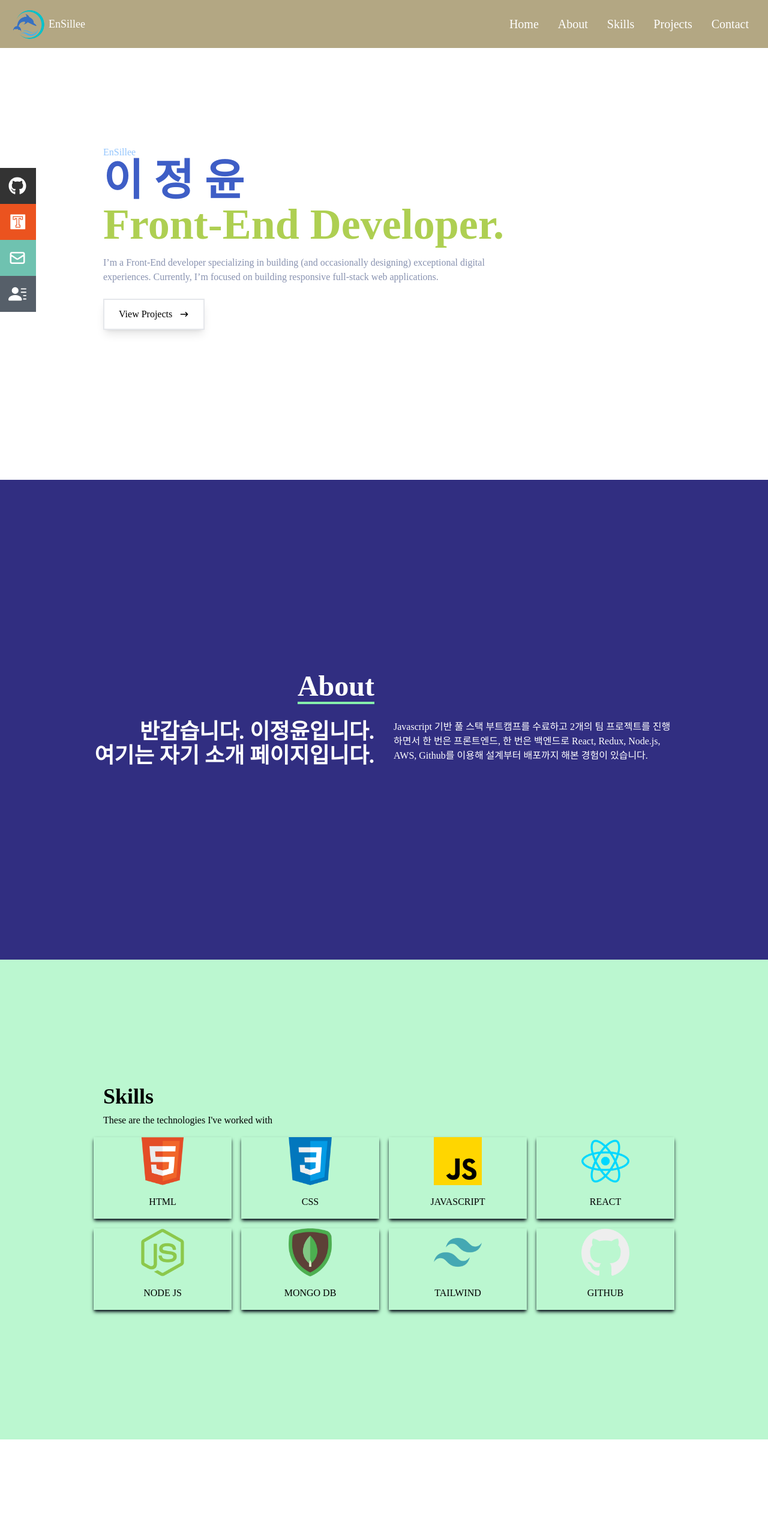
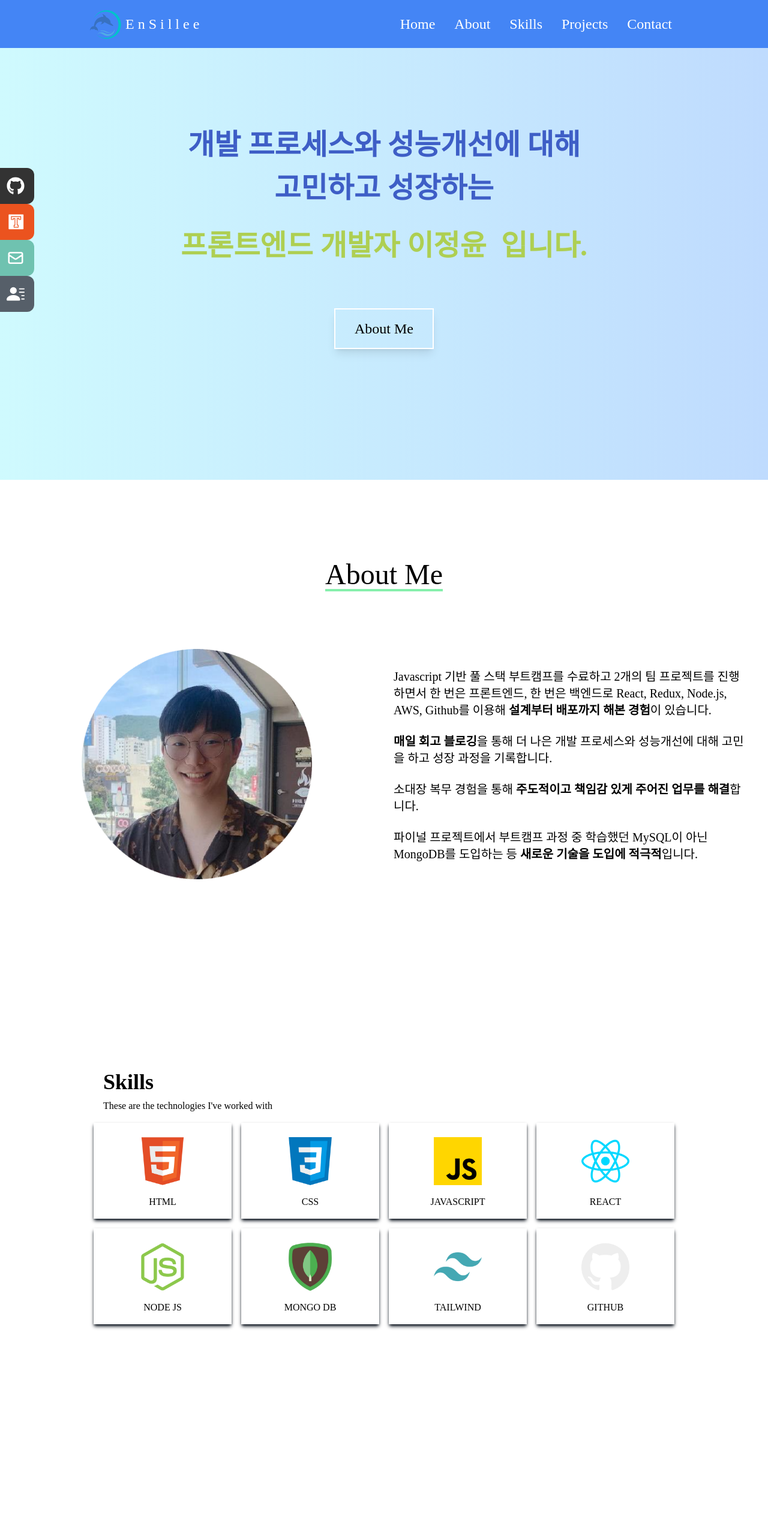
Before and after one commit to EnSillee/Portfolio, a React (Create React App) app: page / in a window 1280 px wide. Shown: the top 2566 px of the page at 60% size. Built offline with nearby package versions, Linux system fonts and the light colour scheme.

Commit message:
FIX reponsive css

```diff
--- a/src/components/About.jsx
+++ b/src/components/About.jsx
@@ -1,30 +1,44 @@
 import React from 'react';
+import profileimg from '../assets/profile_img.png';
 
 const About = () => {
   return (
-    <div name="about" className="w-full h-screen bg-indigo-900 text-white">
+    <div name="about" className="w-full h-screen bg-white">
       <div className="flex flex-col justify-center items-center w-full h-full">
-        <div className="max-w-[1000px] w-full grid grid-cols-2 gap-8">
-          <div className=" sm:text-right pb-8 pl-4">
-            <p className=" text-5xl font-bold inline border-b-4 border-green-300">
-              About
-            </p>
+        <div className="max-w-[600px] md:max-w-[1250px] w-full grid grid-cols-1 gap-8">
+          <div className=" jua mx-auto mb-24 text-5xl inline border-b-4 border-green-300">
+            About Me
+          </div>
+        </div>
+
+        <div className=" max-w-[600px] md:max-w-[1250px] w-full grid md:grid-cols-2 gap-8 px-4">
+
+          <div className=" sm:text-right text-4xl">
+            <span className=''>
+              <img
+                src={profileimg}
+                alt="profile"
+                style={{ width: '24rem' }}
+                className=" mx-auto "
+              />
+            </span>
           </div>
 
-          <div></div>
-        </div>
-
-        <div className="max-w-[1000px] w-full grid sm:grid-cols-2 gap-8 px-4">
-          <div className="sm:text-right text-4xl font-bold">
-            <p>반갑습니다. 이정윤입니다.</p>
-            <p>여기는 자기 소개 페이지입니다.</p>
-          </div>
-          <div>
-            <p>
+          <div className='nanum'>
+            <p className=' pt-12 pb-6 md:pt-0 md:mt-8 text-lg lg:text-xl'>
               Javascript 기반 풀 스택 부트캠프를 수료하고 2개의 팀 프로젝트를
               진행하면서 한 번은 프론트엔드, 한 번은 백엔드로 React, Redux,
-              Node.js, AWS, Github를 이용해 설계부터 배포까지 해본 경험이
+              Node.js, AWS, Github를 이용해 <strong>설계부터 배포까지 해본 경험</strong>이
               있습니다.
+            </p>
+            <p className=' pb-6 text-lg lg:text-xl'>
+             <strong>매일 회고 블로깅</strong>을 통해 더 나은 개발 프로세스와 성능개선에 대해 고민을 하고 성장 과정을 기록합니다.
+            </p>
+            <p className=' pb-6 text-lg lg:text-xl'>
+            소대장 복무 경험을 통해  <strong>주도적이고 책임감 있게 주어진 업무를 해결</strong>합니다.
+            </p>
+            <p className=' pb-6 text-lg lg:text-xl'>
+            파이널 프로젝트에서 부트캠프 과정 중 학습했던 MySQL이 아닌 MongoDB를 도입하는 등 <strong>새로운 기술을 도입에 적극적</strong>입니다.
             </p>
           </div>
         </div>
--- a/src/components/Home.jsx
+++ b/src/components/Home.jsx
@@ -1,35 +1,36 @@
 import React from 'react';
-import { HiArrowNarrowRight } from 'react-icons/hi';
 import { Link } from 'react-scroll';
+// import background from '../assets/growth.png'
 
 const Home = () => {
   return (
-    <div name="home" className=" w-full h-screen bg-[#ffffff]">
+    <div name="home" className=" jua w-full h-screen bg-gradient-to-r from-cyan-100 to-blue-200">
       {/* Container */}
-      <div className="max-w-[1000px] mx-auto px-8 flex flex-col justify-center h-full">
-        <p className=" text-blue-300">EnSillee</p>
-        <h1 className=" text-4xl sm:text-7xl font-bold text-[#3e5ec6]">
-          이 정 윤
+      <div className="max-w-[1000px] mx-auto px-8 flex flex-col justify-center items-center h-full">
+        <p className=" text-blue-300"></p>
+        <h1 className=" text-4xl sm:text-5xl font-bold text-[#3e5ec6]">
+          <div className='mb-6 text-center'>개발 프로세스와 성능개선에 대해</div>
+          {/* <div className='mb-6 text-center'>미션과 비전에 대해</div> */}
+          <div className=' text-center'>고민하고 성장하는</div>
         </h1>
-        <h2 className=" text-4xl sm:text-7xl font-bold text-[#aecf52]">
-          Front-End Developer.
+        <h2 className=" text-4xl sm:text-5xl font-bold text-[#aecf52] pt-12">
+          프론트엔드 개발자 이정윤 &nbsp;
+          <span>
+
+          입니다.
+          </span>
         </h2>
         <p className="text-[#8892b0] py-4 max-w-[700px]">
-          I’m a Front-End developer specializing in building (and occasionally
-          designing) exceptional digital experiences. Currently, I’m focused on
-          building responsive full-stack web applications.
         </p>
         <div>
           <button>
             <Link
-              to="projects"
-              smooth={true} duration={500}
-              className=" duration-300 group text-black border-2 px-6 py-3 my-2 flex items-center hover:bg-[#aecf52] shadow-lg"
+              to="about"
+              smooth={true}
+              duration={200}
+              className=" text-2xl duration-300 group text-black border-2 border-white px-8 py-4 mt-12 flex items-center hover:bg-white hover:scale-110 shadow-lg"
             >
-              View Projects
-              <span className=" group-hover:rotate-90 duration-300">
-                <HiArrowNarrowRight className="ml-3" />
-              </span>
+              About Me
             </Link>
           </button>
         </div>
--- a/src/components/Navbar.jsx
+++ b/src/components/Navbar.jsx
@@ -10,19 +10,19 @@ import {Link} from 'react-scroll'
 const Navbar = ({isToggleOn, handleClick}) => {
 
   return (
-    <div className="fixed w-full h-[80px] flex justify-between items-center px-4 bg-[#B3A783] text-white">
-      <Link to="home" className=' flex items-center cursor-pointer' smooth={true} duration={300}>
+    <div className=" jua fixed w-full h-[80px] flex justify-between items-center px-4 bg-[#4485F5] text-white">
+      <Link to="home" className=' flex items-center cursor-pointer ml-0 lg:ml-32' smooth={true} duration={300}>
         <img src={Logo} alt="Logo" style={{ width: '65px' }} />
-        <span className=' text-white text-lg'>EnSillee</span>
+        <span className=' text-white text-lg lg:text-2xl'>E n S i l l e e</span>
       </Link>
 
       {/* menu */}
-      <ul className="hidden md:flex">
-        <Link smooth={true} duration={500} to='home' className=' px-4 text-xl cursor-pointer'>Home</Link>
-        <Link smooth={true} duration={500} to='about' className=' px-4 text-xl cursor-pointer'>About</Link>
-        <Link smooth={true} duration={500} to='skills' className=' px-4 text-xl cursor-pointer'>Skills</Link>
-        <Link smooth={true} duration={500} to='projects' className=' px-4 text-xl cursor-pointer'>Projects</Link>
-        <Link smooth={true} duration={500} to='contact' className=' px-4 text-xl cursor-pointer'>Contact</Link>
+      <ul className="hidden md:flex lg:mr-32 text-xl">
+        <Link smooth={true} duration={500} to='home' className=' px-4 lg:text-2xl cursor-pointer'>Home</Link>
+        <Link smooth={true} duration={500} to='about' className=' px-4 lg:text-2xl cursor-pointer'>About</Link>
+        <Link smooth={true} duration={500} to='skills' className=' px-4 lg:text-2xl cursor-pointer'>Skills</Link>
+        <Link smooth={true} duration={500} to='projects' className=' px-4 lg:text-2xl cursor-pointer'>Projects</Link>
+        <Link smooth={true} duration={500} to='contact' className=' px-4 lg:text-2xl cursor-pointer'>Contact</Link>
       </ul>
 
       {/* Hamburger */}
@@ -33,7 +33,7 @@ const Navbar = ({isToggleOn, handleClick}) => {
       </div>
 
       {/* Mobile menu */}
-      <ul className={isToggleOn? 'absolute top-0 left-0 w-full h-screen bg-[#B3A783] flex flex-col justify-center items-center' : 'hidden'}>
+      <ul className={isToggleOn? 'absolute top-0 left-0 w-full h-screen bg-[#4485F5] flex flex-col justify-center items-center' : 'hidden'}>
       <Link onClick={handleClick} smooth={true} duration={500} to='home' className=' py-6 text-4xl cursor-pointer rounded-xl '>Home</Link>
         <Link onClick={handleClick} smooth={true} duration={500} to='about' className=' py-6 text-4xl cursor-pointer rounded-xl '>About</Link>
         <Link onClick={handleClick} smooth={true} duration={500} to='skills' className=' py-6 text-4xl cursor-pointer rounded-xl '>Skills</Link>
@@ -44,22 +44,22 @@ const Navbar = ({isToggleOn, handleClick}) => {
       {/* social icons */}
       <div className='hidden lg:flex fixed flex-col top-[35%] left-0'>
         <ul>
-            <li className='w-[160px] h-[60px] flex justify-between items-center ml-[-100px] hover:ml-[-10px] duration-300 bg-[#333333]'>
+            <li className=' rounded-xl w-[160px] h-[60px] flex justify-between items-center ml-[-103px] hover:ml-[-10px] duration-300 bg-[#333333]'>
                 <a className='flex justify-between items-center w-full' href='https://github.com/EnSillee' target="_blank" rel='noopenner noreferrer'>
                     Github <FaGithub size={30} />
                 </a>
             </li>
-            <li className='w-[160px] h-[60px] flex justify-between items-center ml-[-100px] hover:ml-[-10px] duration-300 bg-[#EB531F]'>
+            <li className='rounded-xl w-[160px] h-[60px] flex justify-between items-center ml-[-103px] hover:ml-[-10px] duration-300 bg-[#EB531F]'>
                 <a className='flex justify-between items-center w-full'  href='https://engelsmile.tistory.com/' target="_blank" rel='noopenner noreferrer'>
                     Tistory <DiTravis size={30} />
                 </a>
             </li>
-            <li className='w-[160px] h-[60px] flex justify-between items-center ml-[-100px] hover:ml-[-10px] duration-300 bg-[#6fc2b0]'>
+            <li className='rounded-xl w-[160px] h-[60px] flex justify-between items-center ml-[-103px] hover:ml-[-10px] duration-300 bg-[#6fc2b0]'>
                 <a className='flex justify-between items-center w-full'  href='mailto:ensillee22@gmail.com' target="_blank" rel='noopenner noreferrer'>
                     Email <HiOutlineMail size={30} />
                 </a>
             </li>
-            <li className='w-[160px] h-[60px] flex justify-between items-center ml-[-100px] hover:ml-[-10px] duration-300 bg-[#565f69]'>
+            <li className='rounded-xl w-[160px] h-[60px] flex justify-between items-center ml-[-103px] hover:ml-[-10px] duration-300 bg-[#565f69]'>
                 <a className='flex justify-between items-center w-full' href={Resume} target="_blank" rel='noopenner noreferrer'>
                     Resume <BsFillPersonLinesFill size={30} />
                 </a>
--- a/src/components/Skills.jsx
+++ b/src/components/Skills.jsx
@@ -11,9 +11,9 @@ import Mongo from '../assets/mongo.png';
 
 const Skills = () => {
   return (
-    <div name="skills" className="w-full h-screen bg-green-200">
+    <div name="skills" className="w-full h-screen">
       {/* Container */}
-      <div className="max-w-[1000px] mx-auto p-4 flex flex-col justify-center w-full h-full">
+      <div className=" jua max-w-[1000px] mx-auto p-4 flex flex-col justify-center w-full h-full">
         <div>
           <p className="pb-28 md:pb-0"></p>
           <p className="px-4 text-4xl font-bold ">Skills</p>
@@ -22,37 +22,37 @@ const Skills = () => {
           </p>
         </div>
 
-        <div className="w-full grid grid-cols-2 sm:grid-cols-4 gap-4 text-center py-2">
+        <div className="w-full grid grid-cols-2 md:grid-cols-4 gap-4 text-center py-2">
           <div className="shadow-md shadow-[#040c16] hover:scale-110 duration-500">
-            <img className="w-20 mx-auto" src={HTML} alt="HTML icon" />
+            <img className="w-12 md:w-20 mx-auto pt-6" src={HTML} alt="HTML icon" />
             <p className="my-4">HTML</p>
           </div>
           <div className="shadow-md shadow-[#040c16] hover:scale-110 duration-500">
-            <img className="w-20 mx-auto" src={CSS} alt="HTML icon" />
+            <img className="w-12 md:w-20 mx-auto pt-6" src={CSS} alt="HTML icon" />
             <p className="my-4">CSS</p>
           </div>
           <div className="shadow-md shadow-[#040c16] hover:scale-110 duration-500">
-            <img className="w-20 mx-auto" src={JavaScript} alt="HTML icon" />
+            <img className="w-12 md:w-20 mx-auto pt-6" src={JavaScript} alt="HTML icon" />
             <p className="my-4">JAVASCRIPT</p>
           </div>
           <div className="shadow-md shadow-[#040c16] hover:scale-110 duration-500">
-            <img className="w-20 mx-auto" src={ReactImg} alt="HTML icon" />
+            <img className="w-12 md:w-20 mx-auto pt-6" src={ReactImg} alt="HTML icon" />
             <p className="my-4">REACT</p>
           </div>
           <div className="shadow-md shadow-[#040c16] hover:scale-110 duration-500">
-            <img className="w-20 mx-auto" src={Node} alt="HTML icon" />
+            <img className="w-12 md:w-20 mx-auto pt-6" src={Node} alt="HTML icon" />
             <p className="my-4">NODE JS</p>
           </div>
           <div className="shadow-md shadow-[#040c16] hover:scale-110 duration-500">
-            <img className="w-20 mx-auto" src={Mongo} alt="HTML icon" />
+            <img className="w-12 md:w-20 mx-auto pt-6" src={Mongo} alt="HTML icon" />
             <p className="my-4">MONGO DB</p>
           </div>
           <div className="shadow-md shadow-[#040c16] hover:scale-110 duration-500">
-            <img className="w-20 mx-auto" src={Tailwind} alt="HTML icon" />
+            <img className="w-12 md:w-20 mx-auto pt-6" src={Tailwind} alt="HTML icon" />
             <p className="my-4">TAILWIND</p>
           </div>
           <div className="shadow-md shadow-[#040c16] hover:scale-110 duration-500">
-            <img className="w-20 mx-auto" src={GitHub} alt="HTML icon" />
+            <img className="w-12 md:w-20 mx-auto pt-6" src={GitHub} alt="HTML icon" />
             <p className="my-4">GITHUB</p>
           </div>
         </div>
--- a/src/index.css
+++ b/src/index.css
@@ -4,15 +4,25 @@
 
 @import url('https://fonts.googleapis.com/css2?family=Raleway:wght@300;400;500;600;700;800;900&display=swap');
 @import url('https://fonts.googleapis.com/css2?family=Jua&display=swap');
+@import url('https://fonts.googleapis.com/css2?family=Nanum+Gothic&display=swap');
 
 @layer base {
   body {
-    @apply font-[Jua];
+
   }
   li {
     @apply px-4;
     @apply cursor-pointer;
   }
+
+  .jua {
+    @apply font-[Jua];
+  }
+
+  .nanum {
+    @apply font-[Nanum];
+  }
+
   .content-div {
     background-repeat: no-repeat;
     background-size: cover;
```
Also changed, not shown: src/assets/profile_img.png (added), 1 other file (tests, documents, lock files or other folders).
